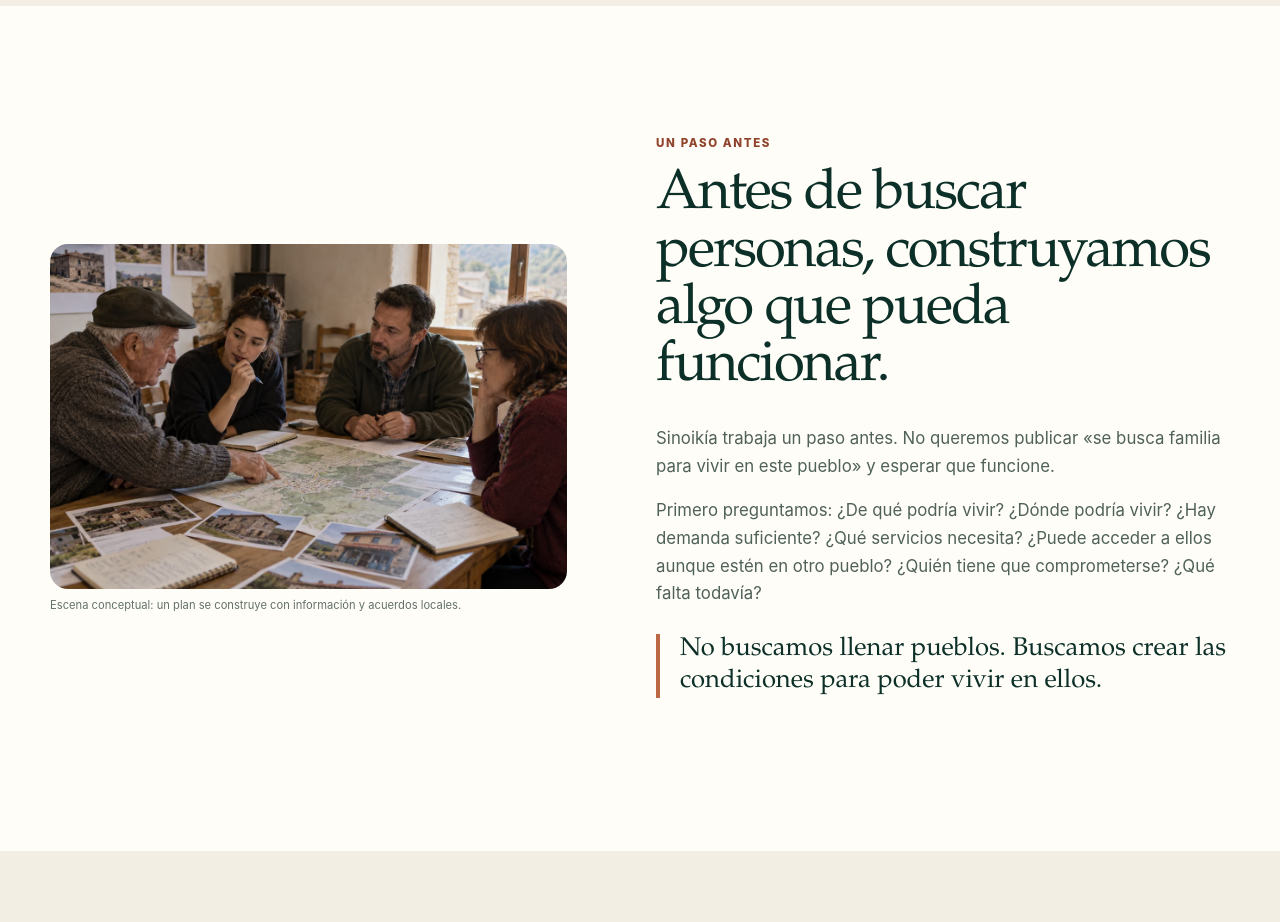
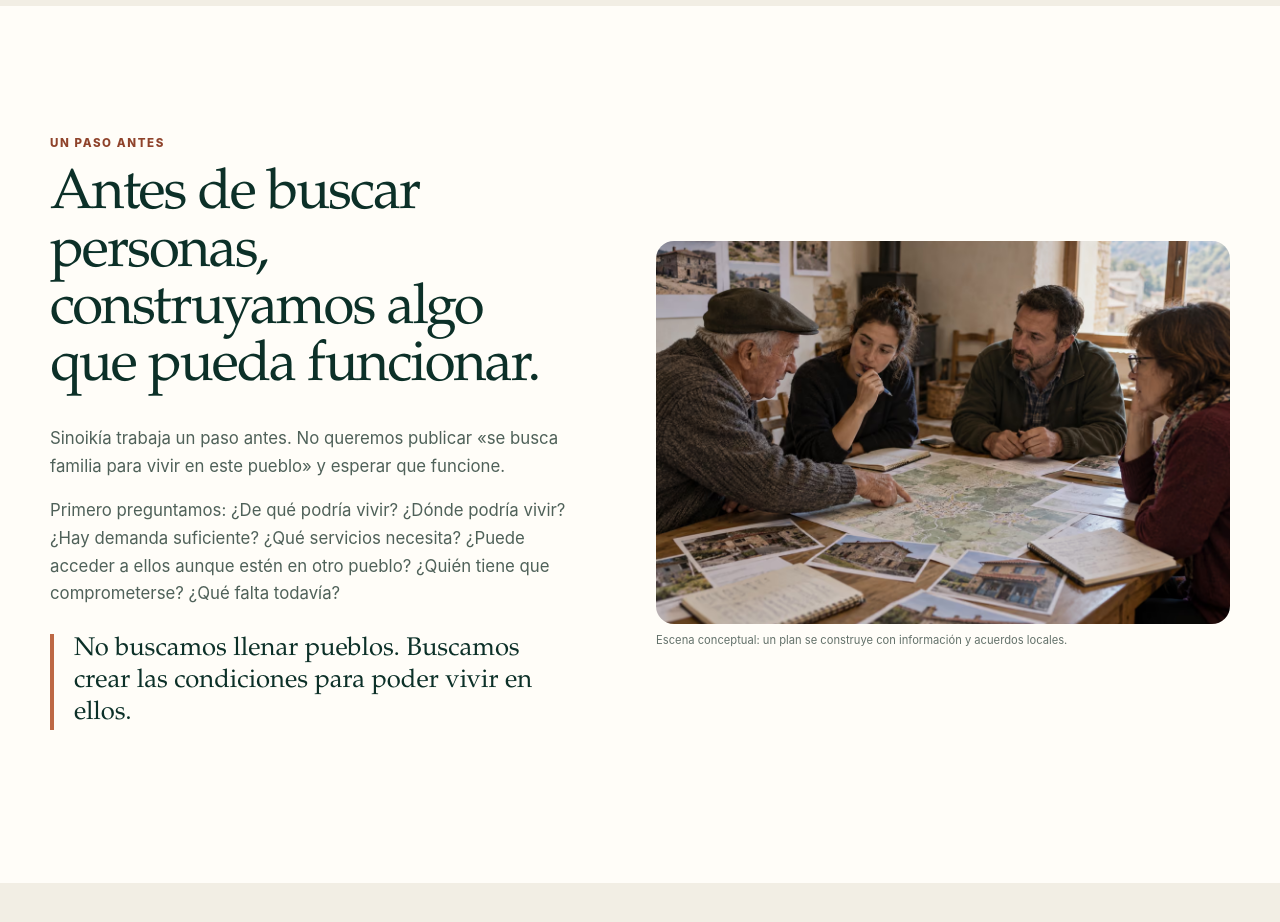
Before and after one commit to HectorPelicanoAH/Sinoikia, a React (Vite) app: page / in a window 1280 px wide. Shown: the part 1860-2782 px from the top of the page. Built offline with nearby package versions, Linux system fonts and the light colour scheme; no server answers.

Commit message:
Reordenar imagen de la propuesta

```diff
--- a/src/features/home/HomePage.tsx
+++ b/src/features/home/HomePage.tsx
@@ -23,7 +23,7 @@ export function HomePage() {
 
     <section id="problema" className="narrative-section narrative-section--soft" aria-labelledby="problem-title"><div className="page-shell narrative-split"><div className="narrative-copy"><p className="eyebrow">El punto de partida</p><h2 id="problem-title">No faltan piezas. Falta conectarlas.</h2><p>Muchos pueblos ya tienen parte de lo que necesitan.</p><p>Una casa vacía. Un comercio sin relevo. Personas que necesitan cuidados. Un local municipal sin uso. Familias buscando otro lugar donde vivir. Un profesional que podría trabajar en varios municipios.</p><p>Por separado, ninguna de esas piezas resuelve demasiado. La oportunidad aparece cuando empiezan a encajar.</p><ul className="proposal-pieces">{proposalPieces.map((piece) => <li key={piece}>{piece}</li>)}<li className="proposal-pieces__result">Una oportunidad completa</li></ul></div><ConceptImage id="problema" caption="Escena conceptual: recursos y necesidades todavía dispersos." /></div></section>
 
-    <section id="propuesta" className="narrative-section" aria-labelledby="proposal-title"><div className="page-shell narrative-split narrative-split--reverse"><ConceptImage id="propuesta" caption="Escena conceptual: un plan se construye con información y acuerdos locales." /><div className="narrative-copy"><p className="eyebrow">Un paso antes</p><h2 id="proposal-title">Antes de buscar personas, construyamos algo que pueda funcionar.</h2><p>Sinoikía trabaja un paso antes. No queremos publicar «se busca familia para vivir en este pueblo» y esperar que funcione.</p><p>Primero preguntamos: ¿De qué podría vivir? ¿Dónde podría vivir? ¿Hay demanda suficiente? ¿Qué servicios necesita? ¿Puede acceder a ellos aunque estén en otro pueblo? ¿Quién tiene que comprometerse? ¿Qué falta todavía?</p><p className="narrative-highlight">No buscamos llenar pueblos. Buscamos crear las condiciones para poder vivir en ellos.</p></div></div></section>
+    <section id="propuesta" className="narrative-section" aria-labelledby="proposal-title"><div className="page-shell narrative-split narrative-split--reverse"><div className="narrative-copy"><p className="eyebrow">Un paso antes</p><h2 id="proposal-title">Antes de buscar personas, construyamos algo que pueda funcionar.</h2><p>Sinoikía trabaja un paso antes. No queremos publicar «se busca familia para vivir en este pueblo» y esperar que funcione.</p><p>Primero preguntamos: ¿De qué podría vivir? ¿Dónde podría vivir? ¿Hay demanda suficiente? ¿Qué servicios necesita? ¿Puede acceder a ellos aunque estén en otro pueblo? ¿Quién tiene que comprometerse? ¿Qué falta todavía?</p><p className="narrative-highlight">No buscamos llenar pueblos. Buscamos crear las condiciones para poder vivir en ellos.</p></div><ConceptImage id="propuesta" caption="Escena conceptual: un plan se construye con información y acuerdos locales." /></div></section>
 
     <section className="narrative-section narrative-section--soft" aria-labelledby="discovery-title"><div className="page-shell"><div className="narrative-copy"><p className="eyebrow">Descubrir posibilidades</p><h2 id="discovery-title">Y a veces la oportunidad todavía no existe.</h2><p>Un pueblo puede no tener suficiente demanda para mantener un servicio. Tres pueblos juntos, sí.</p><p>Un comercio puede no ser viable por sí solo. Combinado con reparto, otro servicio o varios municipios, quizá sí.</p><p>Una vivienda vacía puede no significar nada. Vinculada a una actividad, servicios accesibles y una persona adecuada, puede convertirse en parte de una solución.</p><p className="narrative-highlight">No solo reunimos oportunidades. Ayudamos a descubrirlas.</p></div></div></section>
 
```
